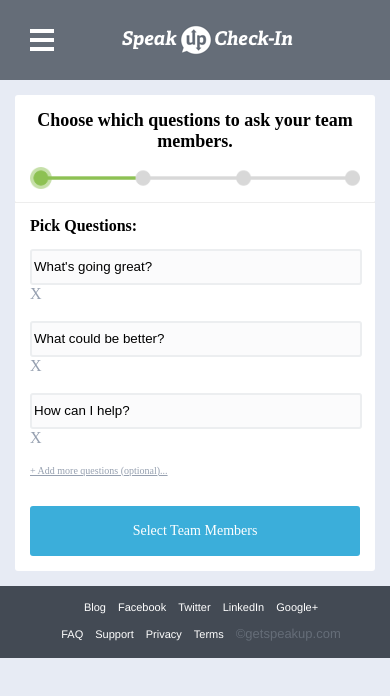
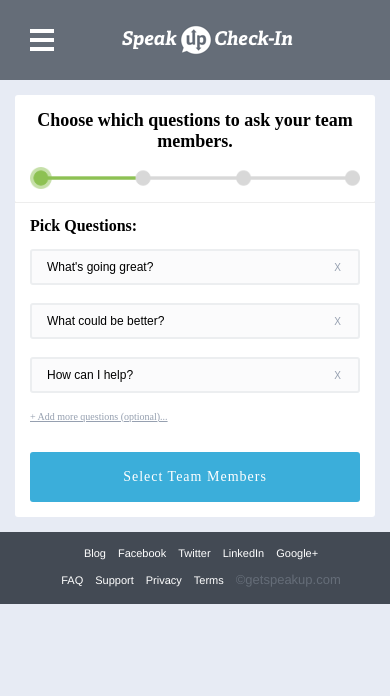
Before and after one commit to CarlPetterS/slackbot, a React (Create React App) app: page /onboard in a window 390 px wide. Shown: the top 696 px of the page. Built offline with nearby package versions, Linux system fonts and the light colour scheme; what react-tap-event-plugin would draw is missing.

Commit message:
Pick-questions on mobile finished

```diff
--- a/src/components/pick-questions.js
+++ b/src/components/pick-questions.js
@@ -58,7 +58,8 @@
                                  onChange={this.handleChange.bind(this, index)}
                                  onFocus={this.handleFocus}
                           />
-                          <a onClick={this.removeQuestion.bind(this, index)} >X</a>
+                          <a className="pickquestions__remove"
+                            onClick={this.removeQuestion.bind(this, index)} >X</a>
                           <br />
                       </li>
                   ))}
--- a/src/styles/onboarding-page.css
+++ b/src/styles/onboarding-page.css
@@ -62,22 +62,40 @@
 
 li {
   list-style: none;
+  margin:0;
 }
 
 .pickquestions__input {
   display: block;
-  width:calc(100% - 6px);
   margin:0;
-  height: 30px;
+  width:calc(100% - 21px);
   background: #FBFBFC;
   border: 2px solid #ECEEF0;
   border-radius: 3px;
+  padding-left:15px;
+  line-height: 30px;
+  font-size: 12px;
+}
 
+.pickquestions__input:focus {
+  border: 2px solid black;
+  outline:0;
 }
 
 .pickquestions__addmore {
   font-size: 10px;
   text-decoration: underline;
+}
+
+.pickquestions__remove {
+  position:absolute;
+  font-family: 'Arial Narrow Bold', sans-serif, Helvetica, sans-serif;
+  right:45px;
+  font-size: 10px;
+  margin-top: -23px;
+  width: 15px;
+  height:15px;
+  text-align: center;
 }
 
 .button {
@@ -93,4 +111,5 @@
   padding-bottom:15px;
   padding-top:15px;
   text-align:center;
+  letter-spacing: 1px;
 }
```
